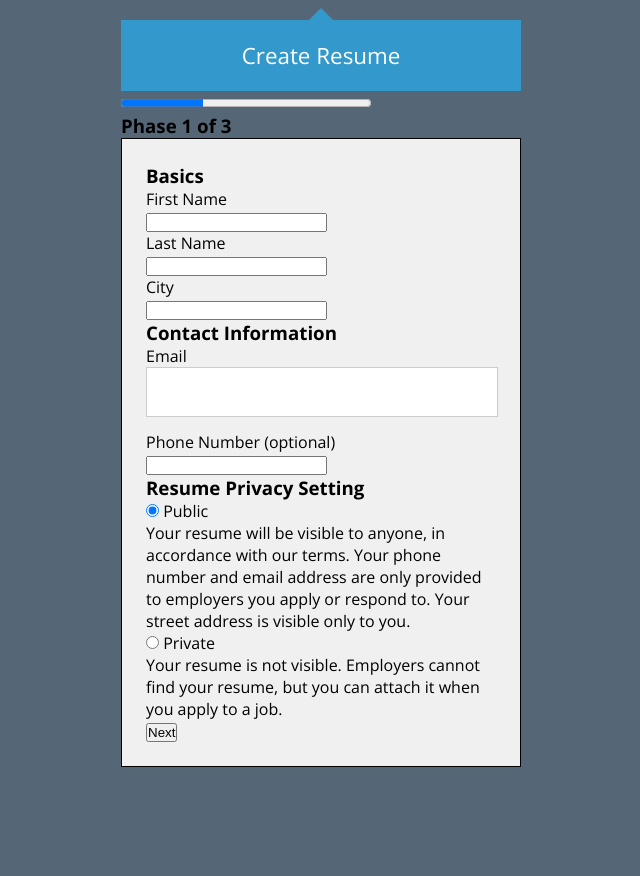
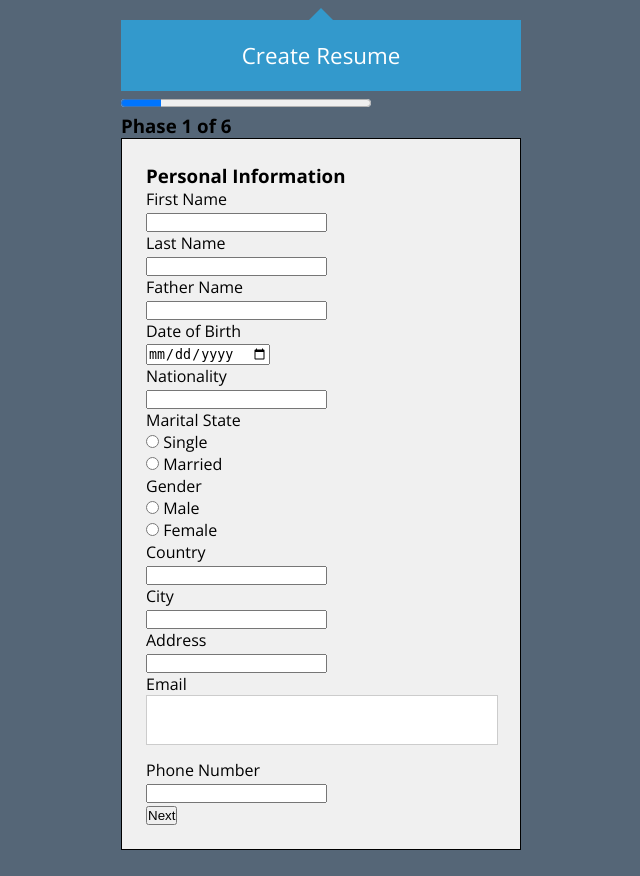
Before and after one commit to Walaa1994/cv, a CodeIgniter app: a page that uses application/views/cv_form.php in a window 1280 px wide. Shown: the whole page, without its empty margins (319-959 px from the left). Before the commit the page ends 767 px from the top, so only its background shows below. Run offline with CodeIgniter, Linux system fonts and the light colour scheme; some libraries are stand-ins or nearby versions.

Commit message:
modified cv_form view

```diff
--- a/application/views/cv_form.php
+++ b/application/views/cv_form.php
@@ -4,11 +4,11 @@
 <head>
 
   <meta charset="UTF-8">
-  <title>our app</title>
+  <title>CV Form</title>
   <link href="<?php echo base_url();?>/assets/css/style.css" rel='stylesheet' type='text/css' />
   <style>
 form#multiphase{ border:#000 1px solid; padding:24px; width:350px; }
-form#multiphase > #phase2, #phase3, #show_all_data{ display:none; }
+form#multiphase > #phase2, #phase3, #phase4, #phase5, #phase6{ display:none; }
 </style>
   <script>
 var fname, lname, gender, country;
@@ -16,22 +16,22 @@ function _(x){
   return document.getElementById(x);
 }
 function processPhase1(){
-  fname = _("first_name").value;
+  /*fname = _("first_name").value;
   lname = _("last_name").value;
   city= _("city").value;
   email= _("email").value;
   gender= _("gender").value;
-  if(fname.length > 2 && lname.length > 2 && city.length > 2 && email.length > 2 && gender.length > 0){
+  if(fname.length > 2 && lname.length > 2 && city.length > 2 && email.length > 2 && gender.length > 0){*/
     _("phase1").style.display = "none";
     _("phase2").style.display = "block";
-    _("progressBar").value = 66;
-    _("status").innerHTML = "Phase 2 of 3";
-  } else {
+    _("progressBar").value = 32;
+    _("status").innerHTML = "Phase 2 of 6";
+  /*} else {
       alert("Please fill in the fields");
-  }
+  }*/
 }
 function processPhase2(){
-    degree=_("degree").value;
+    /*degree=_("degree").value;
     school=_("school").value;
     fos=_("fos").value;
     study_city=_("study_city").value;
@@ -39,41 +39,78 @@ function processPhase2(){
     edu_from_year_time=_("edu_year_from").value;
     edu_month_to_time=_("edu_month_to").value;
     edu_year_to_time=_("edu_year_to").value;
-  if(degree.length > 0 && school.length > 0 && fos.length > 0 && study_city.length > 0 && edu_month_from != "0" && edu_year_from != "0" && edu_month_to != "0" && edu_year_to != "0"){
+  if(degree.length > 0 && school.length > 0 && fos.length > 0 && study_city.length > 0 && edu_month_from != "0" && edu_year_from != "0" && edu_month_to != "0" && edu_year_to != "0"){*/
     _("phase2").style.display = "none";
     _("phase3").style.display = "block";
+    _("progressBar").value = 48;
+    _("status").innerHTML = "Phase 3 of 6";
+  /*} else {
+      alert("Please fill in the fields");
+  }*/
+}
+function processPhase3(){
+    _("phase3").style.display = "none";
+    _("phase4").style.display = "block";
+    _("progressBar").value = 64;
+    _("status").innerHTML = "Phase 4 of 6";
+}
+function processPhase4(){
+    _("phase4").style.display = "none";
+    _("phase5").style.display = "block";
+    _("progressBar").value = 80;
+    _("status").innerHTML = "Phase 5 of 6";
+}
+function processPhase5(){
+    _("phase5").style.display = "none";
+    _("phase6").style.display = "block";
     _("progressBar").value = 100;
-    _("status").innerHTML = "Phase 3 of 3";
-  } else {
-      alert("Please fill in the fields");
-  }
+    _("status").innerHTML = "Phase 6 of 6";
 }
 function backPhase2(){
     _("phase2").style.display = "none";
     _("phase1").style.display = "block";
-    _("progressBar").value = 33;
-    _("status").innerHTML = "Phase 1 of 3";
+    _("progressBar").value = 16;
+    _("status").innerHTML = "Phase 1 of 6";
 }
 function backPhase3(){
     _("phase3").style.display = "none";
     _("phase2").style.display = "block";
-    _("progressBar").value = 66;
-    _("status").innerHTML = "Phase 2 of 3";
+    _("progressBar").value = 32;
+    _("status").innerHTML = "Phase 2 of 6";
 }
+function backPhase4(){
+    _("phase4").style.display = "none";
+    _("phase3").style.display = "block";
+    _("progressBar").value = 48;
+    _("status").innerHTML = "Phase 3 of 6";
+}
+function backPhase5(){
+    _("phase5").style.display = "none";
+    _("phase4").style.display = "block";
+    _("progressBar").value = 64;
+    _("status").innerHTML = "Phase 4 of 6";
+}
+function backPhase6(){
+    _("phase6").style.display = "none";
+    _("phase5").style.display = "block";
+    _("progressBar").value = 80;
+    _("status").innerHTML = "Phase 5 of 6";
+}
+
 function submitForm(){
-    job_title=_("job_title").value;
+   /* job_title=_("job_title").value;
     company=_("company").value;
     work_city=_("work_city").value;
     work_month=_("work_month").value;
     work_year=_("work_year").value;
-    if (job_title.length>0 && company.length>0 && work_city.length>0 && work_month!=="0" &&work_year!=="0") {
+    if (job_title.length>0 && company.length>0 && work_city.length>0 && work_month!="0" &&work_year!="0") {*/
         _("multiphase").method = "post";
         _("multiphase").action = "my_parser.php";
         _("multiphase").submit();
-    }
+    /*}
     else {
         alert("Please fill in the fields");
-    }
+    }*/
 
 }
 </script>
@@ -84,11 +121,12 @@ function submitForm(){
 <div id="login">
   <div id="triangle"></div>
   <h1>Create Resume</h1>
-  <progress id="progressBar" value="33" max="100" style="width:250px;"></progress>
-  <h3 id="status">Phase 1 of 3</h3>
+  <progress id="progressBar" value="16" max="100" style="width:250px;"></progress>
+  <h3 id="status">Phase 1 of 6</h3>
   <form id="multiphase" onsubmit="return false">
+    <!-- start phase1 -->
     <div id="phase1">
-        <h3>Basics</h3>
+        <h3>Personal Information</h3>
         <div>
         <p>First Name</p>
         <input id="first_name" name="first_name"/>
@@ -100,61 +138,80 @@ function submitForm(){
         </div>
 
         <div>
+        <p>Father Name</p>
+        <input id="father_name" name="father_name"/>
+        </div>
+
+        <div>
+        <p>Date of Birth</p>
+        <input type="date" id="birth_date" name="birth_date"/>
+        </div>
+
+        <div>
+        <p>Nationality</p>
+        <input id="nationality" name="nationality"/>
+        </div>
+
+        <div>
+        <p>Marital State</p>
+        <input type="radio" id="marital_state" name="marital_state" value="single" > Single<br>
+        <input type="radio" id="marital_state" name="marital_state" value="married" > Married<br>
+        </div>
+
+        <div>
+        <p>Gender</p>
+        <input type="radio" id="gender" name="gender" value="male" > Male<br>
+        <input type="radio" id="gender" name="gender" value="female" > Female<br>
+        </div>
+
+        <div>
+        <p>Country</p>
+        <input id="country" name="country"/>
+        </div>
+
+        <div>
         <p>City</p>
         <input id="city" name="city"/>
         </div>
 
-        <h3>Contact Information</h3>
+        <div>
+        <p>Address</p>
+        <input id="address" name="address"/>
+        </div>
+
         <div>
         <p>Email</p>
         <input type="email" id="email" name="email"/>
         </div>
 
         <div>
-        <p>Phone Number (optional)</p>
+        <p>Phone Number</p>
         <input id="phone" name="phone"/>
-        </div>
-
-        <h3>Resume Privacy Setting</h3>
-        <div>
-        <input type="radio" id="gender" name="gender" value="public" checked="checked"> Public<br>
-        <p><span>Your resume will be visible to anyone, in accordance with our terms. Your phone number and email address are only provided to employers you apply or respond to. Your street address is visible only to you.</span></p>
-        </div>
-        <div>
-        <input type="radio" id="gender" name="gender" value="private"> Private<br>
-        <p><span>Your resume is not visible. Employers cannot find your resume, but you can attach it when you apply to a job.</span></p>
         </div>
 
         <button onclick="processPhase1()">Next</button>
     </div>
+    <!-- end phase1 -->
 
+    <!-- start phase2 -->
     <div id="phase2">
         <h3>Education</h3>
         <div>
-        <p>Degree</p>
-        <input id="degree" name="degree"/>
-        <p>e.g. BA, BS, JD, PhD.</p>
+        <p>Certificate Name</p>
+        <input id="cert_name" name="cert_name"/>
         </div>
 
         <div>
-        <p>School</p>
-        <input id="school" name="school"/>
-        </div>
+        <p>Date of Grants</p>
+        <select id="grants_day" name="grants_day">
+        <option value="0">Day</option>
+        <?php
+        for ($i = 1; $i <= 31; $i++) {
+        echo "<option value='.$i.'>$i</option>";
+        }?>
+        </select>
 
-        <div>
-        <p>Field of Study</p>
-        <input id="fos" name="fos"/>
-        <p>e.g. Biology, Computer Science, Intellectual Property, Nursing, Psychology.</p>
-        </div>
-
-        <div>
-        <p>Study City</p>
-        <input id="study_city" name="study_city"/>
-        </div>
-
-        <div>
-        <p>Time Period</p>
-        <select id=edu_month_from name=edu_month_from>
+        <select id="grants_month" name="grants_month">
         <option value="0">Month</option>
         <option value="1">January</option>
         <option value="2">February</option>
@@ -171,7 +228,7 @@ function submitForm(){
         </select>
 
         <?php $year=2019;?>
-        <select id=edu_year_from name=edu_year_from>
+        <select id=grants_year name=grants_year>
         <option value="0">Year</option>
         <?php
         for ($i = 0; $i <= 117; $i++) {
@@ -179,62 +236,48 @@ function submitForm(){
         echo "<option value='.$year.'>$year</option>";
         }?>
         </select>
+        </div>
 
-        <span>to</span>
+        <div>
+        <p>Donor</p>
+        <input id="donor" name="donor"/>
+        </div>
 
-        <select id=edu_month_to name=edu_month_to>
-        <option value="0">Month</option>
-        <option value="1">January</option>
-        <option value="2">February</option>
-        <option value="3">March</option>
-        <option value="4">April</option>
-        <option value="5">May</option>
-        <option value="6">June</option>
-        <option value="7">July</option>
-        <option value="8">August</option>
-        <option value="9">September</option>
-        <option value="10">October</option>
-        <option value="11">November</option>
-        <option value="12">December</option>
-        </select>
+        <div>
+        <p>The Rate (optional)</p>
+        <input id="rate" name="rate"/>
+        </div>
 
-        <?php $year1=2019;?>
-        <select select id=edu_year_to name=edu_year_to>
-        <option value="0">Year</option>
-        <?php
-        for ($x = 0; $x <= 117; $x++) {
-        $year1=$year1-1;
-        echo "<option value='.$year1.'>$year1</option>";
-        }?>
-        </select>
 
-        <span>Current students: enter your expected graduation year</span>
-        </div>
         <button onclick="processPhase2()">Next</button>
         <button onclick="backPhase2()">Previous</button>
     </div>
+    <!-- end phase2 -->
 
-
+    <!-- start phase3 -->
     <div id="phase3">
         <h3>Work Experience</h3>
         <div>
-        <p>Job Title</p>
-        <input id="job_title" name="job_title"/>
+        <p>Company Name</p>
+        <input id="company_name" name="company_name"/>
         </div>
 
         <div>
-        <p>Company</p>
-        <input id="company" name="company"/>
-        </div>
-
-        <div>
-        <p>City</p>
-        <input id="work_city" name="work_city"/>
+        <p>Job Position</p>
+        <input id="job_pos" name="job_pos"/>
         </div>
 
         <div>
         <p>Time Period</p>
-        <select id="work_month" name="work_month">
+        <select id="time_day_from" name="time_day_from">
+        <option value="0">Day</option>
+        <?php
+        for ($i = 1; $i <= 31; $i++) {
+        echo "<option value='.$i.'>$i</option>";
+        }?>
+        </select>
+
+        <select id="time_month_from" name="time_month_from">
         <option value="0">Month</option>
         <option value="1">January</option>
         <option value="2">February</option>
@@ -251,7 +294,7 @@ function submitForm(){
         </select>
 
         <?php $year2=2019;?>
-        <select id="work_year" name="work_year">
+        <select id="time_year_from" name="time_year_from">
         <option value="0">Year</option>
         <?php
         for ($y = 0; $y <= 117; $y++) {
@@ -259,28 +302,138 @@ function submitForm(){
         echo "<option value='.$year.'>$year2</option>";
         }?>
         </select>
-        <span>to</span>
-        <b>Present</b>
+
+        <p><span>to</span></p>
+
+        <select id="time_day_to" name="time_day_to">
+        <option value="0">Day</option>
+        <?php
+        for ($i = 1; $i <= 31; $i++) {
+        echo "<option value='.$i.'>$i</option>";
+        }?>
+        </select>
+
+        <select id="time_month_to" name="time_month_to">
+        <option value="0">Month</option>
+        <option value="1">January</option>
+        <option value="2">February</option>
+        <option value="3">March</option>
+        <option value="4">April</option>
+        <option value="5">May</option>
+        <option value="6">June</option>
+        <option value="7">July</option>
+        <option value="8">August</option>
+        <option value="9">September</option>
+        <option value="10">October</option>
+        <option value="11">November</option>
+        <option value="12">December</option>
+        </select>
+
+        <?php $year2=2019;?>
+        <select id="time_year_to" name="time_year_to">
+        <option value="0">Year</option>
+        <?php
+        for ($y = 0; $y <= 117; $y++) {
+        $year2=$year2-1;
+        echo "<option value='.$year.'>$year2</option>";
+        }?>
+        </select>
         </div>
 
         <div>
-        <p>Description</p>
-        <textarea name="description"></textarea>
-        <p><span>Describe your position and any significant accomplishments.</span></p>
+        <p>Main activities and responsibilities</p>
+        <textarea id="activity" name="activity"></textarea>
         </div>
-        <button onclick="submitForm()">Submit Data</button>
+
+        <div>
+        <p>Significant Accomplishments</p>
+        <textarea id="Accomplishments" name="Accomplishments"></textarea>
+        </div>
+
+        <button onclick="processPhase3()">Next</button>
         <button onclick="backPhase3()">Previous</button>
     </div>
+    <!-- end phase3 -->
 
+    <!-- start phase4 -->
+    <div id="phase4">
+        <h3>Personal Skills</h3>
+        <div>
+        <p>Skill Name</p>
+        <input id="skill_name" name="skill_name"/>
+        </div>
+
+        <div>
+        <p>Years of experience</p>
+        <select id="year_exp" name="year_exp">
+        <option value="">choose ...</option>
+        <option value="less than 1 year">less than 1 year</option>
+        <option value="1 year">1 year</option>
+        <option value="more than 1 year">more than 1 year</option>
+        <option value="2 year">2 year</option>
+        <option value="more than 2 year">more than 2 year</option>
+        <option value="3 year">3 year</option>
+        <option value="more than 3 year">more than 3 year</option>
+        </select>
+        </div>
+
+        <button onclick="processPhase4()">Next</button>
+        <button onclick="backPhase4()">Previous</button>
+    </div>
+    <!-- end phase4 -->
+
+    <!-- start phase5 -->
+    <div id="phase5">
+        <h3>Personal Interests</h3>
+        <div>
+        <p>Interest Name</p>
+        <input id="interest_name" name="company_name"/>
+        </div>
+
+        <div>
+        <p>Degree of interest</p>
+        <select id="interest_degree" name="interest_degree">
+        <option value="">choose ...</option>
+        <option value="1">1</option>
+        <option value="2">2</option>
+        <option value="3">3</option>
+        <option value="4">4</option>
+        <option value="5">5</option>
+        </select>
+        </div>
+
+        <button onclick="processPhase5()">Next</button>
+        <button onclick="backPhase5()">Previous</button>
+    </div>
+    <!-- end phase5 -->
+
+    <!-- start phase6 -->
+    <div id="phase6">
+        <h3>References & Referees</h3>
+        <div>
+        <p>Person/Company/Organization Name</p>
+        <input id="ref_name" name="ref_name"/>
+        </div>
+
+        <div>
+        <p>Phone Number (Optional)</p>
+        <input id="ref_phone" name="ref_phone"/>
+        </div>
+
+        <div>
+        <p>Email (Optional)</p>
+        <input id="ref_email" name="ref_email"/>
+        </div>
+
+        <button onclick="submit()">Save</button>
+        <button onclick="backPhase6()">Previous</button>
+    </div>
+    <!-- end phase6 -->
   </form>
 </div>
 
   <script src="<?php echo base_url('http://codepen.io/assets/libs/fullpage/jquery.js')?>"></script>
-
   <script src="<?php echo base_url('assets/bootstrap/js/index')?>"></script>
-
-
-
 
 </body>
 
```
